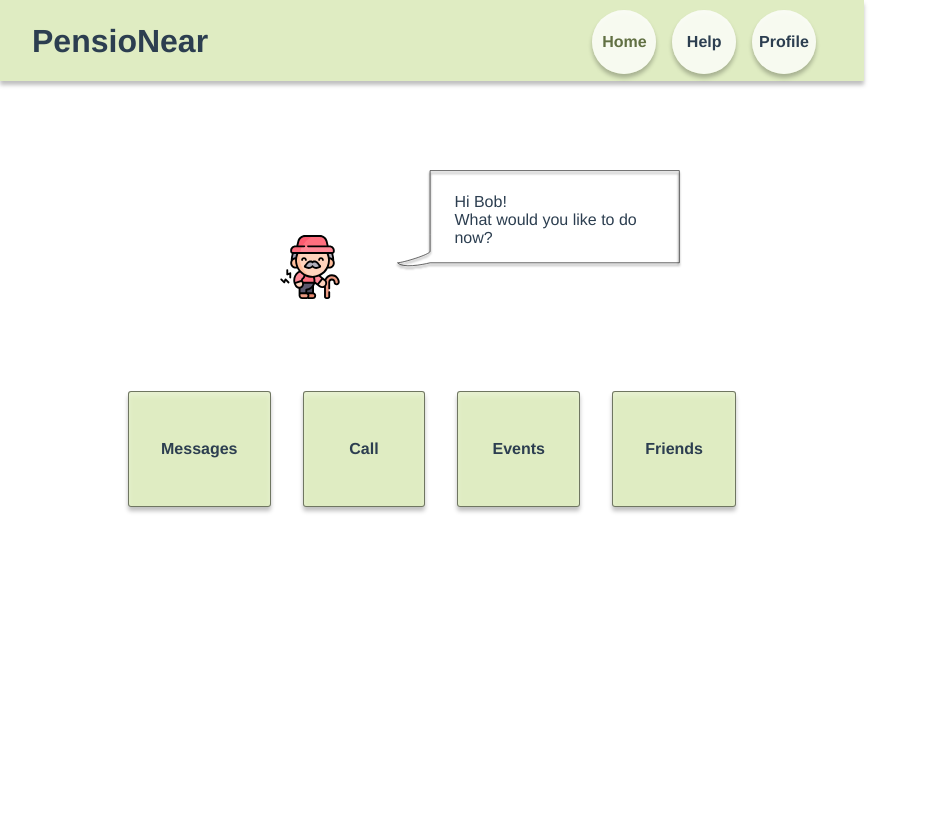
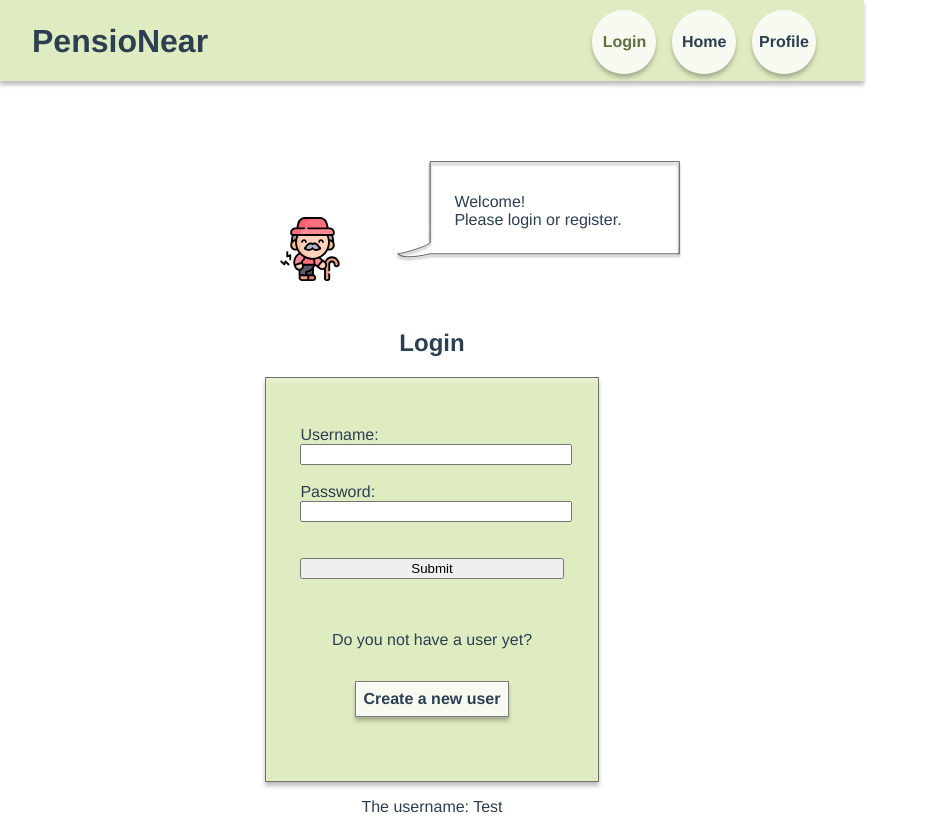
Before and after one commit to Go0dCat/PensioNear-frontend, a Vue app: page / in a window 1280 px wide. Shown: the whole page, without its empty margins (0-929 px from the left). Before the commit the page ends 800 px from the top, so only its background shows below. Built offline with nearby package versions, Linux system fonts and the light colour scheme.

Commit message:
created view templates for login and register pages, introduced a dummy vuex var, moved out header to component

```diff
--- a/src/App.vue
+++ b/src/App.vue
@@ -1,20 +1,23 @@
 <template>
   <div id="app">
-    <header>
-        <h1> PensioNear </h1>
-
-      <div id="headerR" class="wrapper">
-        <router-link to="/"><div class="btn btn_round"> <p class="btn_text">Home</p> </div></router-link>
-        <router-link to="/help"><div class="btn btn_round"> <p class="btn_text">Help</p> </div></router-link>
-        <router-link to="/profile"><div class="btn btn_round"> <p class="btn_text">Profile</p> </div></router-link>
-      </div>
-
-    </header>
-
+    <Header/>
     <router-view />
 
   </div>
 </template>
+
+<script>
+import Header from "@/components/Header.vue";
+
+export default ({
+  setup() {
+
+  },
+  components: {
+    Header,
+  },
+})
+</script>
 
 <style lang="scss">
 @import "./styles/stylesheet.scss";
--- /dev/null
+++ b/src/components/Header.vue
@@ -0,0 +1,29 @@
+<template>
+    <header>
+        <h1> PensioNear </h1>
+
+      <div id="headerR" class="wrapper">
+        <!--TODO fix so that home + profile is shown when logged in, and -->
+        <router-link to="/"><div class="btn btn_round"> <p class="btn_text">Login</p> </div></router-link>
+        <router-link to="/home"><div class="btn btn_round"> <p class="btn_text">Home</p> </div></router-link>
+        <!--router-link to="/help"><div class="btn btn_round"> <p class="btn_text">Help</p> </div></router-link-->
+        <router-link to="/profile"><div class="btn btn_round"> <p class="btn_text">Profile</p> </div></router-link>
+      </div>
+
+    </header>
+</template>
+
+<script>
+export default {
+  name: "Header",
+  props: {
+    msg: String,
+    greet: String,
+  },
+};
+</script>
+
+<!-- Add "scoped" attribute to limit CSS to this component only -->
+<style scoped lang="scss">
+
+</style>
--- a/src/router/index.js
+++ b/src/router/index.js
@@ -6,9 +6,31 @@
 
 const routes = [
   {
+    //TODO redirect to home if  logged in
     path: "/",
+    name: "Login",
+     // route level code-splitting
+    // this generates a separate chunk (about.[hash].js) for this route
+    // which is lazy-loaded when the route is visited.
+    component: () =>
+      import(/* webpackChunkName: "about" */ "../views/Login.vue"),
+  },
+  {
+    //TODO redirect to home if  logged in
+    path: "/newuser",
+    name: "Register",
+     // route level code-splitting
+    // this generates a separate chunk (about.[hash].js) for this route
+    // which is lazy-loaded when the route is visited.
+    component: () =>
+      import(/* webpackChunkName: "about" */ "../views/Register.vue"),
+  },
+  {
+    //TODO redirect to login if not logged in
+    path: "/home",
     name: "Home",
     component: Home,
+
   },
   {
     path: "/help",
--- a/src/store/index.js
+++ b/src/store/index.js
@@ -3,9 +3,15 @@
 
 Vue.use(Vuex);
 
+//TODO store user data here, it is a global storage
+
 export default new Vuex.Store({
-  state: {},
-  mutations: {},
+  state: {
+    username: "Test",
+    password: "secretPW"
+  },
+  mutations: {
+  },
   actions: {},
   modules: {},
 });
--- a/src/styles/stylesheet.scss
+++ b/src/styles/stylesheet.scss
@@ -374,6 +374,30 @@
 
 
 }
+.w_form {
+  width: 20%;
+  min-width: 300px;
+  grid-template-columns: 1fr;
+  justify-content: center;
+  justify-items: center;
+  justify-self: center;
+  padding: 3em 1em;
+  background-color: rgba(213, 231, 175, 0.76);
+  box-shadow: 0px 4px 4px rgba(0, 0, 0, 0.25), inset 0px 4px 4px rgba(255, 255, 255, 0.25);
+  border: 1px solid rgba(0, 0, 0, 0.5);
+
+  input {
+      width:100%;
+      text-align: center;
+      justify-self: center;
+  }
+
+  .form_text {
+    font-size: medium;
+    padding:0.5em;
+    border: 1px solid rgba(0, 0, 0, 0.5);
+  }
+}
 
 .wrapper {
   display: grid;
--- /dev/null
+++ b/src/views/Login.vue
@@ -0,0 +1,68 @@
+<template>
+  <div class="login wrapper">
+    <Assistant :greet="getGreeting()" :msg="getMessage()"/>
+
+    <div class="wrapper">
+        <!--add LOGIN here-->
+        <h2>Login</h2>
+        <div class="w_form wrapper"> <!--NOTE you can put oauth code inside this div, replace the dummy form if you want/need-->
+            <form>
+                <label for="username">Username:</label>
+                <input type="text" id="username" name="username">
+                <br><br>
+                <label for="password">Password:</label>
+                <input type="password" id="password" name="password">
+                <br><br><br>
+                <input type="submit">
+            </form>
+            <br><br>
+            <p>Do you not have a user yet?</p>
+             <router-link to="/newuser"><p class="form_text btn">Create a new user</p></router-link>
+        </div>
+    </div>
+
+    <p>The username: {{username}}</p>
+
+  </div>
+</template>
+
+
+
+<script>
+// @ is an alias to /src
+import Assistant from "@/components/Assistant.vue";
+
+export default {
+  name: "Login",
+  components: {
+    Assistant,
+  },
+  data : function(){
+    return{
+      test: null,
+    };
+  },
+  methods: {
+    getGreeting: function() {
+      return 'Welcome!';
+    },
+    getMessage: function() {
+      return 'Please login or register.';
+    },
+  },
+  computed: {
+      //NOTE: computed properties updates dynamically
+      username() {
+          return this.$store.state.username;
+      }
+  }
+}
+</script>
+
+<style scoped lang="scss">
+//Styling found in styles/stylesheet.scss
+//found in class .w_form (sorted alphabetically)
+
+p {text-align: center;}
+
+</style>
--- /dev/null
+++ b/src/views/Register.vue
@@ -0,0 +1,61 @@
+<template>
+  <div class="login wrapper">
+    <Assistant :greet="getGreeting()" :msg="getMessage()"/>
+
+    <div class="wrapper">
+        <!--add LOGIN here-->
+        <h2>Register new user</h2>
+        <div class="w_form wrapper"> <!--NOTE you can put oauth code inside this div, replace the dummy form if you want/need-->
+            <form>
+                <label for="username">Username:</label>
+                <input type="text" id="username" name="username">
+                <br><br>
+                <label for="password1">Password:</label>
+                <input type="password1" id="password1" name="password1">
+                <br><br>
+                <label for="password2">Reenter password:</label>
+                <input type="password2" id="password2" name="password2">
+                <br><br><br>
+                <input type="submit">
+            </form>
+            <br><br>
+            <p>Already have a user?</p>
+             <router-link to="/"><p class="form_text btn">Go back to log in</p></router-link>
+        </div>
+    </div>
+
+  </div>
+</template>
+
+
+
+<script>
+// @ is an alias to /src
+import Assistant from "@/components/Assistant.vue";
+
+export default {
+  name: "Register",
+  components: {
+    Assistant,
+  },
+  data : function(){
+    return{
+      username: null,
+    };
+  },
+  methods: {
+    getGreeting: function() {
+      return 'Welcome!';
+    },
+    getMessage: function() {
+      return 'Create a new user.';
+    }
+  }
+}
+</script>
+
+<style scoped lang="scss">
+//Styling found in styles/stylesheet.scss
+//found in class .w_form (sorted alphabetically)
+
+</style>
```
